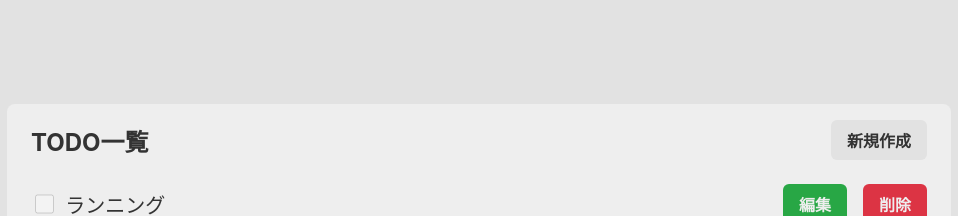
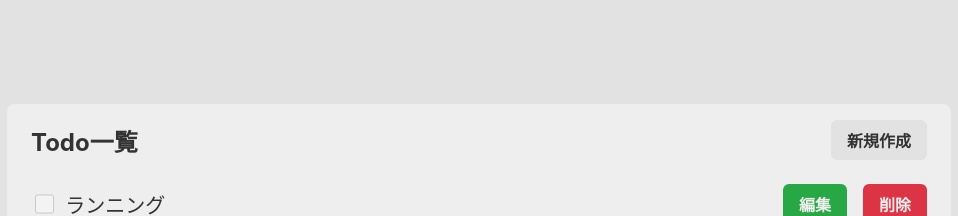
Before and after one commit to HideyukiMa/react-todo-2, a React (Create React App) app: page /todo-list in a window 1280 px wide. Shown: the top 216 px of the page, without its empty margins (161-1119 px from the left). Built offline with nearby package versions, Linux system fonts and the light colour scheme.

Commit message:
HeaderUIの作成

```diff
--- /dev/null
+++ b/src/views/components/header/index.module.scss
@@ -0,0 +1,23 @@
+@import '../../variables.scss';
+
+.root {
+	display: flex;
+	justify-content: space-between;
+	align-items: center;
+	.link {
+		.button {
+			font-size: $sm;
+			background-color: $gray;
+			border: none;
+			cursor: pointer;
+			padding: 8px 16px;
+			color: $black;
+			font-weight: bold;
+			border-radius: 6px;
+
+			&:hover {
+				opacity: 0.5;
+			}
+		}
+	}
+}
--- /dev/null
+++ b/src/views/components/header/index.tsx
@@ -0,0 +1,18 @@
+import React, { FC } from 'react';
+import { Props } from './types';
+import classes from './index.module.scss';
+import Title from '../title';
+import { Link } from 'react-router-dom';
+
+const Header: FC<Props> = ({ title, path, buttonText }) => {
+	return (
+		<div className={classes.root}>
+			<Title title={title} />
+			<Link to={path} className={classes.link}>
+				<button className={classes.button}>{buttonText}</button>
+			</Link>
+		</div>
+	);
+};
+
+export default Header;
--- /dev/null
+++ b/src/views/components/header/types.ts
@@ -0,0 +1,5 @@
+export interface Props {
+	title: string;
+	path: string;
+	buttonText: string;
+}
--- a/src/views/pages/todoDetail/presenter.tsx
+++ b/src/views/pages/todoDetail/presenter.tsx
@@ -1,10 +1,11 @@
 import React, { FC } from 'react';
-import Title from '../../components/title';
+import paths from '../../../config/paths';
+import Header from '../../components/header';
 
 const TodoDetailUI: FC = () => {
 	return (
 		<div>
-			<Title title={'TODO詳細'} />
+			<Header title="Todo詳細" path={paths.todoList} buttonText="戻る" />
 			TodoListUI
 		</div>
 	);
--- a/src/views/pages/todoList/presenter.module.scss
+++ b/src/views/pages/todoList/presenter.module.scss
@@ -2,27 +2,6 @@
 
 .root {
 	width: 100%;
-	.header {
-		display: flex;
-		justify-content: space-between;
-		align-items: center;
-		.link {
-			.button {
-				font-size: $sm;
-				background-color: $gray;
-				border: none;
-				cursor: pointer;
-				padding: 8px 16px;
-				color: $black;
-				font-weight: bold;
-				border-radius: 6px;
-
-				&:hover {
-					opacity: 0.5;
-				}
-			}
-		}
-	}
 	.list {
 		margin-top: 8px;
 		width: 100%;
--- a/src/views/pages/todoList/presenter.tsx
+++ b/src/views/pages/todoList/presenter.tsx
@@ -1,22 +1,15 @@
 import React, { FC } from 'react';
-import Title from '../../components/title';
 import ListItem from '../../components/listItem';
+import Header from '../../components/header';
 import sampleItems from './sampleItems.json';
 import { Todo } from '../../../types/todo';
 import classes from './presenter.module.scss';
-import { Link } from 'react-router-dom';
 import paths from '../../../config/paths';
 
 const TodoListUI: FC = () => {
 	return (
 		<div className={classes.root}>
-			<div className={classes.header}>
-				<Title title={'TODO一覧'} />
-				<Link to={paths.createTodo} className={classes.link}>
-					<button className={classes.button}>新規作成</button>
-				</Link>
-			</div>
-
+			<Header title="Todo一覧" path={paths.createTodo} buttonText="新規作成" />
 			<div className={classes.list}>
 				{sampleItems.map((item: Todo) => {
 					return (
```
